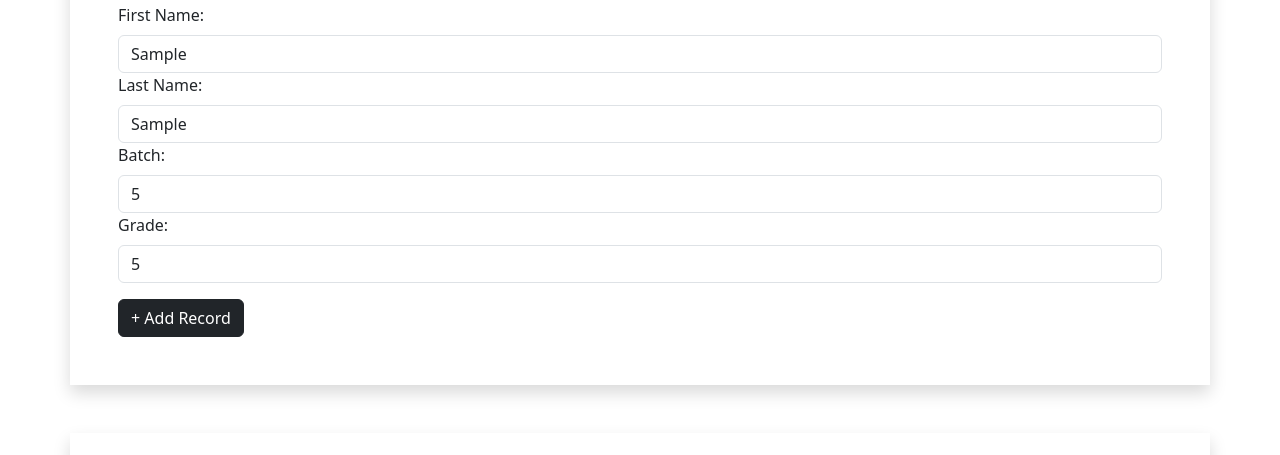
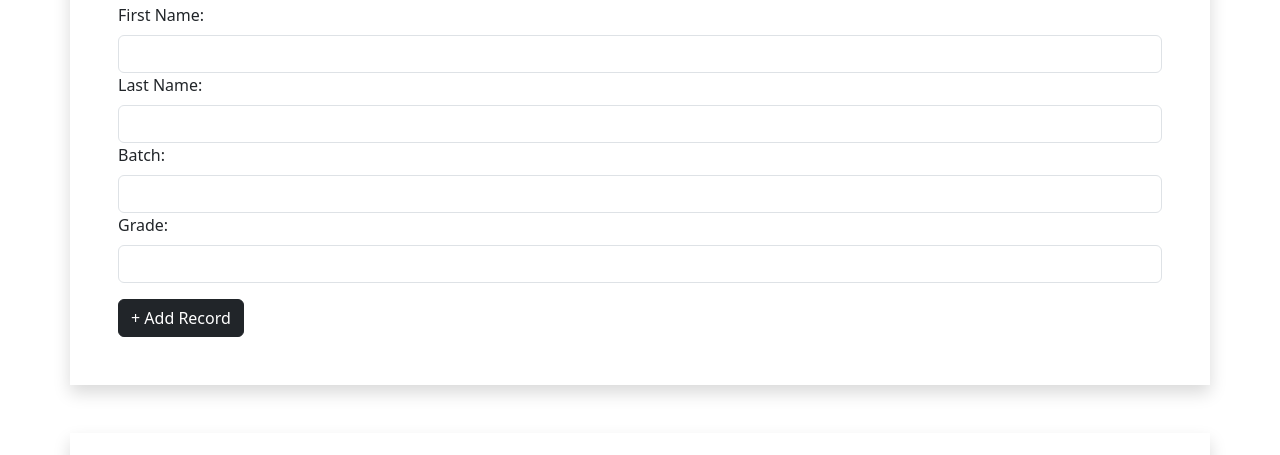
Before and after one commit to bHabawel/Student-Record, a plain HTML site: page index.html in a window 1280 px wide. Both pictures are taken after typing "Sample", "Sample", "5", "5" into the empty fields and a click on the button "+ Add Record". Shown: the part 149-604 px from the top of the page. Drawn offline with nearby package versions, Linux system fonts and the light colour scheme; no server answers.

Commit message:
clear input values after submitting a new student form

```diff
--- a/index.html
+++ b/index.html
@@ -111,6 +111,12 @@
             grade: grade,
             batch: batch,
           });
+
+          //   Clear input values
+          document.getElementById("firstname").value = "";
+          document.getElementById("lastname").value = "";
+          document.getElementById("grade").value = "";
+          document.getElementById("batch").value = "";
         });
     </script>
   </body>
```
